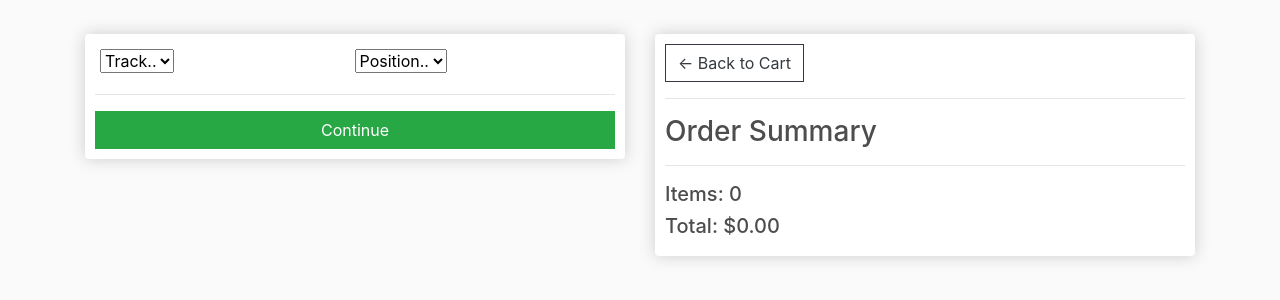
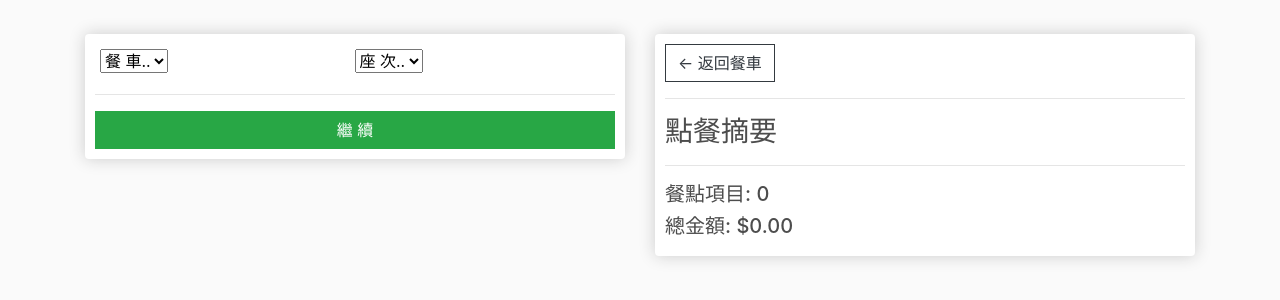
Before and after one commit to peterwang1230/CyberCar, a Django app: page /checkout/ in a window 1280 px wide. Shown: the part 57-357 px from the top of the page. Run offline with Django 3.2, Linux system fonts and the light colour scheme; some libraries are stand-ins or nearby versions.

Commit message:
初步中文化

```diff
--- a/store/templates/store/checkout.html
+++ b/store/templates/store/checkout.html
@@ -9,7 +9,7 @@
                         <div class="form-field">
                         <!-- <input required class="form-control" type="text" name="track" placeholder="Track.."> -->
                             <select id="track" name="track" required>
-                                <option value="">Track..</option>
+                                <option value="">餐 車..</option>
                                 <option value="A">A1</option>
                                 <option value="B">A2</option>
                                 <option value="C">A3</option>
@@ -18,7 +18,7 @@
                         <div class="form-field">
                         <!-- <input required class="form-control" type="text" name="position" placeholder="Position.."> -->
                             <select id="position" name="position" required>
-                                <option value="">Position..</option>
+                                <option value="">座 次..</option>
                                 <option value="1">1</option>
                                 <option value="2">2</option>
                                 <option value="3">3</option>
@@ -47,21 +47,21 @@
                         </div>
                     </div>
                     <hr>
-                    <input id="form-button" class="btn btn-success btn-block" type="submit" value="Continue">
+                    <input id="form-button" class="btn btn-success btn-block" type="submit" value="繼 續">
                 </form>
             </div>
             <br>
             <div class="box-element hidden" id="payment-info">
-                <small>Paypal Options</small>
-                <button id="make-payment">Make Ｐayment</button>
+                <small>餐點正確</small>
+                <button id="make-payment">同意付款</button>
             </div>
         </div>
 
         <div class="col-lg-6">
             <div class="box-element">
-                <a  class="btn btn-outline-dark" href="{% url 'cart' %}">&#x2190; Back to Cart</a>
+                <a  class="btn btn-outline-dark" href="{% url 'cart' %}">&#x2190; 返回餐車</a>
                 <hr>
-                <h3>Order Summary</h3>
+                <h3>點餐摘要 </h3>
                 <hr>
                 {% for item in items %}
                 <div class="cart-row">
@@ -71,8 +71,8 @@
                     <div style="flex:1"><p>x{{item.quantity}}</p></div>
                 </div>
                 {% endfor %}
-                <h5>Items: {{order.get_cart_items}}</h5>
-                <h5>Total:   ${{order.get_cart_total|floatformat:2}}</h5>
+                <h5>餐點項目: {{order.get_cart_items}}</h5>
+                <h5>總金額:   ${{order.get_cart_total|floatformat:2}}</h5>
             </div>
         </div>
     </div>
--- a/store/templates/store/store.html
+++ b/store/templates/store/store.html
@@ -9,7 +9,7 @@
 				<h6><strong>{{product.name}}</strong></h6>
 				<hr>
 
-				<button data-product="{{product.id}}" data-action="add" class="btn btn-outline-secondary add-btn update-cart">Add to Cart</button>
+				<button data-product="{{product.id}}" data-action="add" class="btn btn-outline-secondary add-btn update-cart">加 餐</button>
 
 				<a class="btn btn-outline-success" href="#">View</a>
 				<h4 style="display: inline-block; float: right"><strong>${{product.price}}</strong></h4>
--- a/users/templates/users/login.html
+++ b/users/templates/users/login.html
@@ -5,16 +5,16 @@
         <form method="POST">
             {% csrf_token %}
             <fieldset class="form-group">
-                <legend class="border-bottom mb-4">Log In</legend>
+                <legend class="border-bottom mb-4">登入</legend>
                 {{ form|crispy }}
             </fieldset>
             <div class="form-group">
-                <button class="btn btn-outline-info" type="submit">Login</button>
+                <button class="btn btn-outline-info" type="submit">登入</button>
             </div>
         </form>
         <div class="border-top pt-3">
             <small class="text-muted">
-                Need An Account? <a class="ml-2" href="% url 'register' %">Sign Up Now</a>
+                須要帳號嗎 ? <a class="ml-2" href="% url 'register' %">現在註冊</a>
             </small>
         </div>
     </div>
--- a/users/templates/users/logout.html
+++ b/users/templates/users/logout.html
@@ -1,9 +1,9 @@
 {% extends "store/base.html" %}
 {% block content %}
-    <h2>You have been logged out</h2>
+    <h2>登出成功 ！！！</h2>
     <div class="border-top pt-3">
         <small class="text-muted">
-            <a href="{% url 'login' %}">Log In Again</a>
+            <a href="{% url 'login' %}">重新登入</a>
         </small>
     </div>
 {% endblock content %}
--- a/users/templates/users/register.html
+++ b/users/templates/users/register.html
@@ -6,16 +6,16 @@
         <form method="POST">
             {% csrf_token %}
             <fieldset class="form-group">
-                <legend class="border-bottom mb-4">Join Today</legend>
+                <legend class="border-bottom mb-4">現在加入</legend>
                 {{ form|crispy }}
             </fieldset>
             <div class="form-group">
-                <button class="btn btn-outline-info" type="submit">Sign Up</button>
+                <button class="btn btn-outline-info" type="submit">註冊</button>
             </div>
         </form>
         <div class="border-top pt-3">
             <small class="text-muted">
-                Already Have An Account? <a class="ml-2" href="{% url 'login' %}">Sign In</a>
+                已經有帳號 ? <a class="ml-2" href="{% url 'login' %}">登入</a>
             </small>
         </div>
     </div>
```
Also changed, not shown: store/templates/store/cart.html (+4 -4 lines), db.sqlite3.
